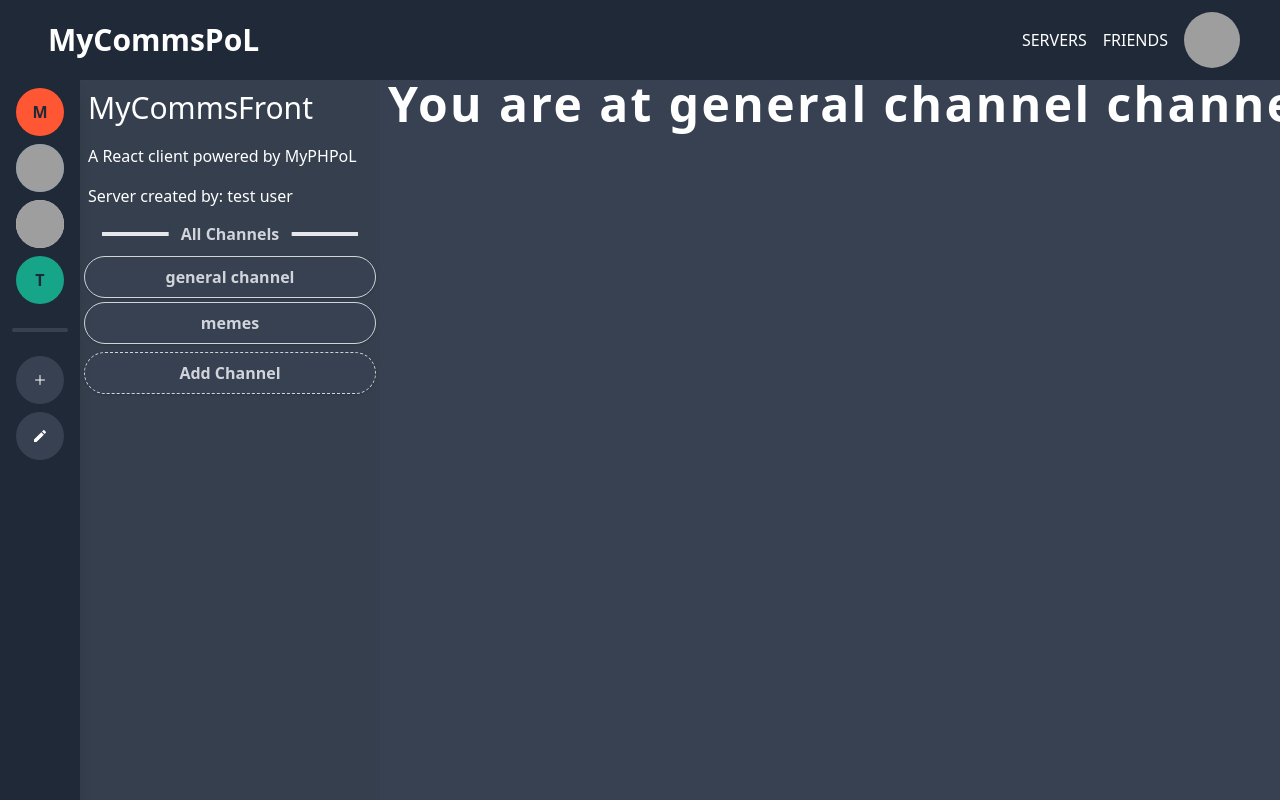
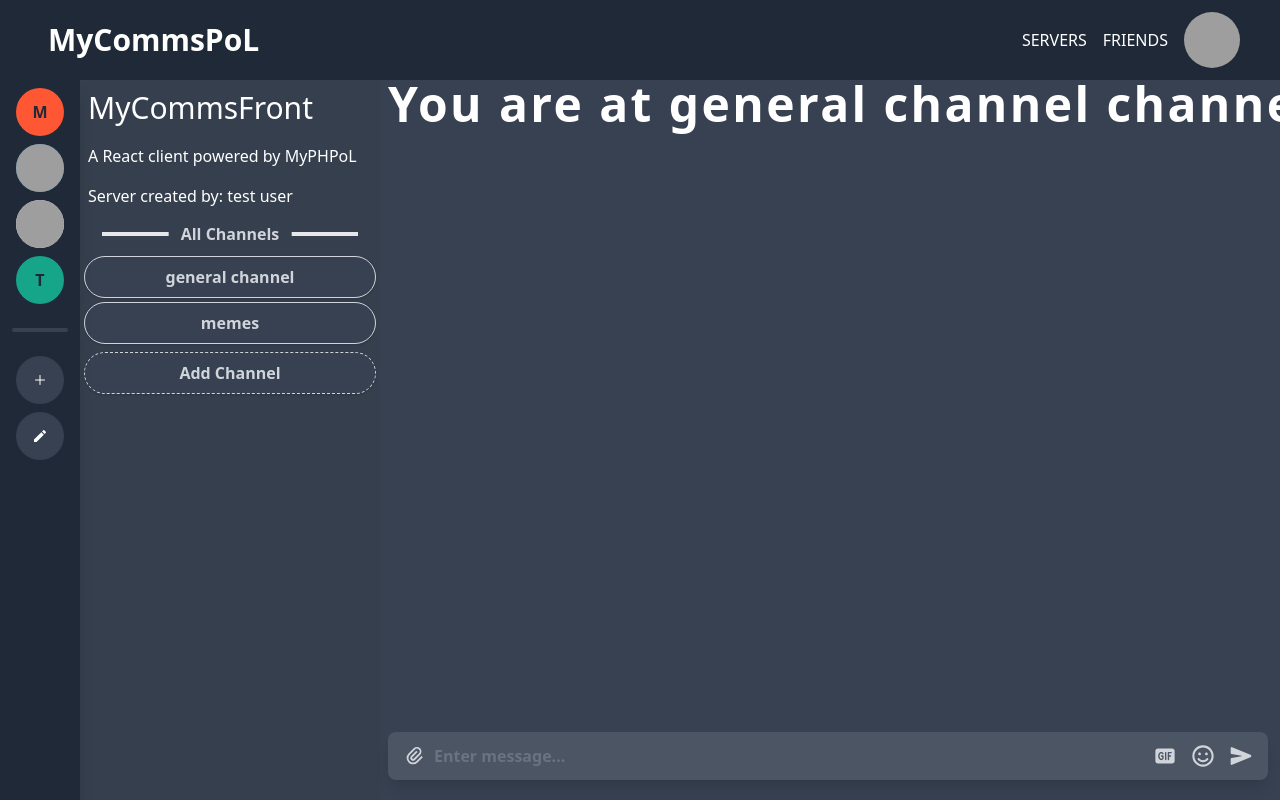
Before and after one commit to MyPHPoL/MyCommsFront, a React (Create React App) app: page /Servers/id-test/1 in a window 1280 px wide. Built offline with nearby package versions, Linux system fonts and the light colour scheme; grey boxes are pictures that could not be loaded.

Commit message:
added textbar component

```diff
--- a/src/Components/Channel.tsx
+++ b/src/Components/Channel.tsx
@@ -1,6 +1,10 @@
 import React from 'react';
 import { useParams } from 'react-router-dom';
 import { channels } from '../fakedb';
+import { RiAttachment2 } from "react-icons/ri";
+import { FaRegSmile } from "react-icons/fa";
+import { IoSend } from "react-icons/io5";
+import { HiGif } from "react-icons/hi2";
 
 export interface ChannelProps {
     id: string;
@@ -14,8 +18,25 @@ function Channel() {
     return (
         <div className='md:flex h-full w-full -z-20 flex-col fixed inset-y-0 top-20 left-[380px]'>
             <div className='text-5xl shadow-sg tracking-wider font-semibold text-white ml-2 my-auto;'>You are at {Channel?.name} channel!</div>
+            <TextBar></TextBar>
         </div>
     );
 };
 
+// input field at the bottom of the page
+const TextBar = () => (
+  <div
+    className='flex flex-row items-center justify-between fixed bottom-3 rounded-lg right-1 left-[380px] shadow-lg bg-gray-600 px-2 h-12 m-2 mx-4;'>
+    <button><RiAttachment2 size='22' className='text-gray-300 mx-2 hover:text-gray-200'/></button>
+    <input
+      type="text"
+      placeholder="Enter message..."
+      className="font-semibold w-full bg-transparent outline-none ml-0 mr-auto text-gray-300 placeholder-gray-500 cursor-text;"
+    />
+    <button><HiGif size='22' className='text-gray-300 mx-2 hover:text-gray-200'/></button>
+    <button><FaRegSmile size='22' className='text-gray-300 mx-2 hover:text-gray-200'/></button>
+    <button><IoSend size='22' className='text-gray-300 mx-2 hover:text-gray-200'/></button>
+  </div>
+);
+
 export default Channel;
--- a/src/Components/Server.tsx
+++ b/src/Components/Server.tsx
@@ -64,16 +64,18 @@ function Server() {
   );
 }
 
-export default Server;
-
+// button that redirects to a specific channel
 const ChannelButton = ({ name }: { name: string }) => (
   <div className="bg-secondary hover:brightness-75 text-gray-300 font-semibold py-2 px-4 border border-gray-300 rounded-full shadow w-full justify-self-center">
     {name}
   </div>
 );
 
+// same as channel button but with dashed border
 const NewChannelButton = ({ text }: { text: string }) => (
   <div className="bg-secondary hover:brightness-75 text-gray-300 font-semibold py-2 px-4 border border-dashed border-gray-300 rounded-full shadow w-full justify-self-center">
     {text}
   </div>
 );
+
+export default Server;
```
